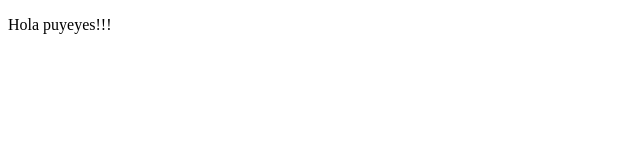
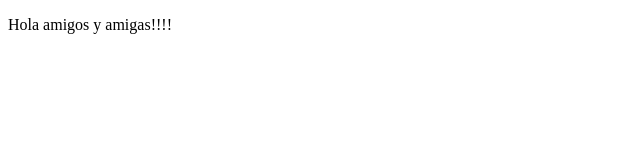
Before and after one commit to GMontielC/proyectoDemoCursoPrework, a plain HTML site: page index.html in a window 1280 px wide. Shown: the full height of the page, 0-640 px from the left. Drawn offline with Linux system fonts and the light colour scheme.

Commit message:
cambiamos mensaje

```diff
--- a/index.html
+++ b/index.html
@@ -8,7 +8,7 @@
 </head>
 <body>
     <p>
-        Hola puyeyes!!!
+        Hola amigos y amigas!!!!
     </p>
 </body>
 </html>
```
